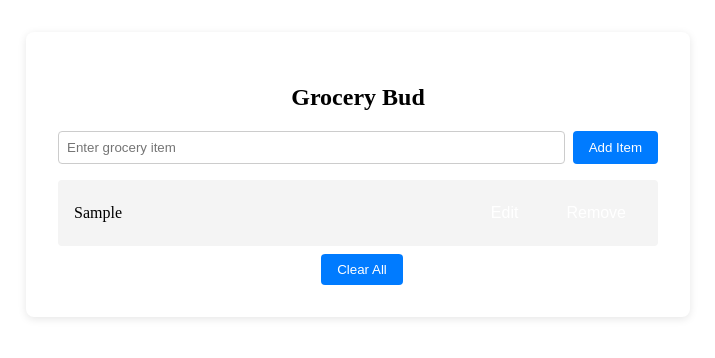
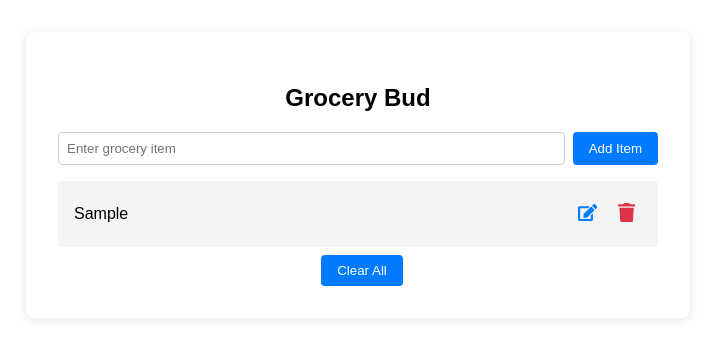
Before and after one commit to Kishan06319/Grocery-bud-React, a React (Vite) app: page / in a window 1280 px wide. Both pictures are taken after typing "Sample" into the empty fields and a click on the button "Add Item". Shown: the top 358 px of the page, without its empty margins (282-997 px from the left). Built offline with nearby package versions, Linux system fonts and the light colour scheme.

Commit message:
style: improved the styles

```diff
--- a/package.json
+++ b/package.json
@@ -11,7 +11,8 @@
   },
   "dependencies": {
     "react": "^19.2.0",
-    "react-dom": "^19.2.0"
+    "react-dom": "^19.2.0",
+    "react-icons": "^5.5.0"
   },
   "devDependencies": {
     "@eslint/js": "^9.39.1",
--- a/src/App.css
+++ b/src/App.css
@@ -6,6 +6,7 @@ main {
   padding: 2rem;
   border-radius: 8px;
   box-shadow: 0 2px 8px rgba(0, 0, 0, 0.1);
+  font-family: Arial, sans-serif;
 }
 
 form {
@@ -21,7 +22,8 @@ input {
   border-radius: 4px;
 }
 
-button {
+form button,
+.clear-btn {
   padding: 0.5rem 1rem;
   margin-left: 0.5rem;
   background: #007bff;
@@ -31,7 +33,8 @@ button {
   cursor: pointer;
 }
 
-button:hover {
+form button:hover,
+.clear-btn:hover {
   background: #0056b3;
 }
 
@@ -52,15 +55,15 @@ button:hover {
 
 .edit-btn,
 .remove-btn {
+  background: transparent;
   border: none;
-  background: transparent;
   cursor: pointer;
-  font-size: 1rem;
 }
 
 .edit-btn svg {
   color: #007bff;
   font-size: 1.2rem;
+  transition: color 0.2s ease;
 }
 
 .edit-btn:hover svg {
@@ -70,6 +73,7 @@ button:hover {
 .remove-btn svg {
   color: #dc3545;
   font-size: 1.2rem;
+  transition: color 0.2s ease;
 }
 
 .remove-btn:hover svg {
--- a/src/components/GroceryItem.jsx
+++ b/src/components/GroceryItem.jsx
@@ -1,14 +1,15 @@
-// src/components/GroceryItem.jsx
+import { FaEdit, FaTrash } from "react-icons/fa";
+
 function GroceryItem({ item, onRemove, onEdit }) {
   return (
     <div className="grocery-item">
       <p>{item}</p>
       <div className="actions">
         <button className="edit-btn" onClick={onEdit}>
-          Edit
+          <FaEdit />
         </button>
         <button className="remove-btn" onClick={onRemove}>
-          Remove
+          <FaTrash />
         </button>
       </div>
     </div>
```
Also changed, not shown: 1 other file (tests, documents, lock files or other folders).
